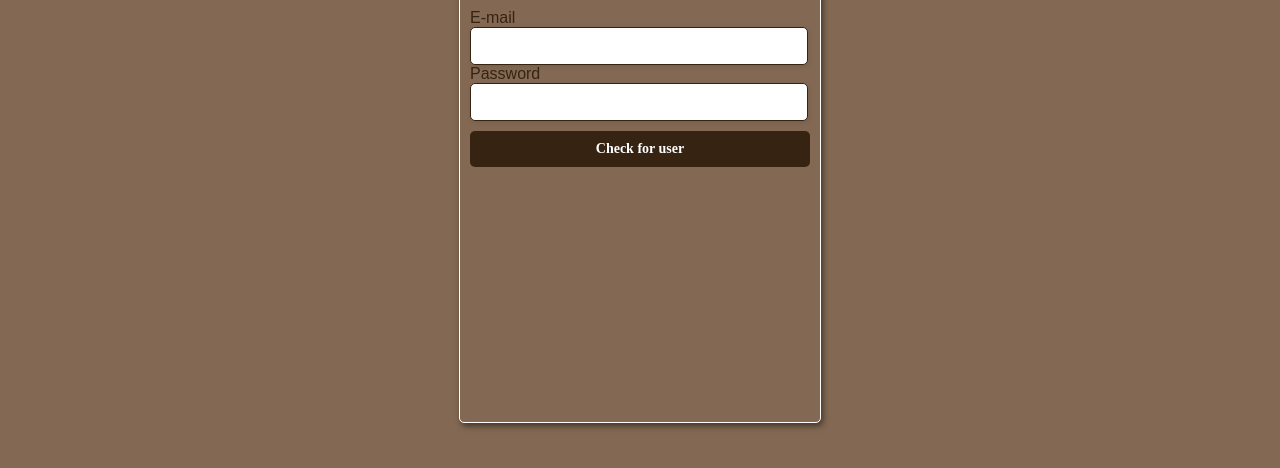
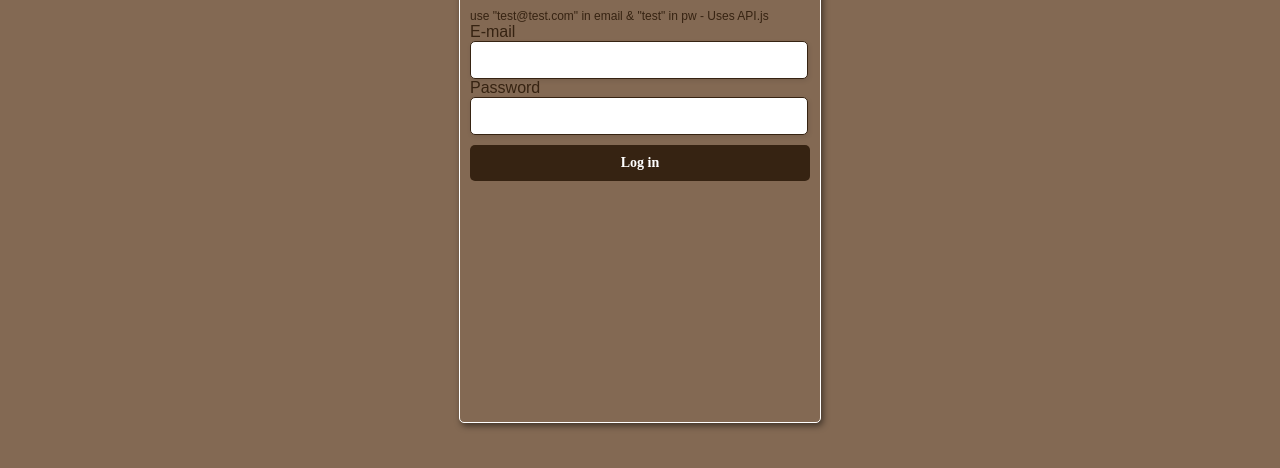
Before and after one commit to Natazja/portfolie-6, a website built with webpack: page userIndex.html in a window 1280 px wide. Shown: the part 218-686 px from the top of the page. Built offline with nearby package versions, Linux system fonts and the light colour scheme; no server answers.

Commit message:
final html additions

```diff
--- a/userIndex.html
+++ b/userIndex.html
@@ -31,12 +31,13 @@
 
     <div id="user-main-block">
         <h1>Log in</h1>
+        <p>use "test@test.com" in email & "test" in pw - Uses API.js </p>
         <section>
 
             <div id="userCheck">
                 <label for="userInput"></label>E-mail<input type="text" id="userInput">
                 <label for="userInput2"></label>Password<input type="password" id="userInput2">
-                <button id="userCheckBTN">Check for user</button>
+                <button id="userCheckBTN">Log in</button>
             </div>
         </section>
         <div id="userInfoBox">
```
Also changed, not shown: listIndex.html (+1 -0 lines).
